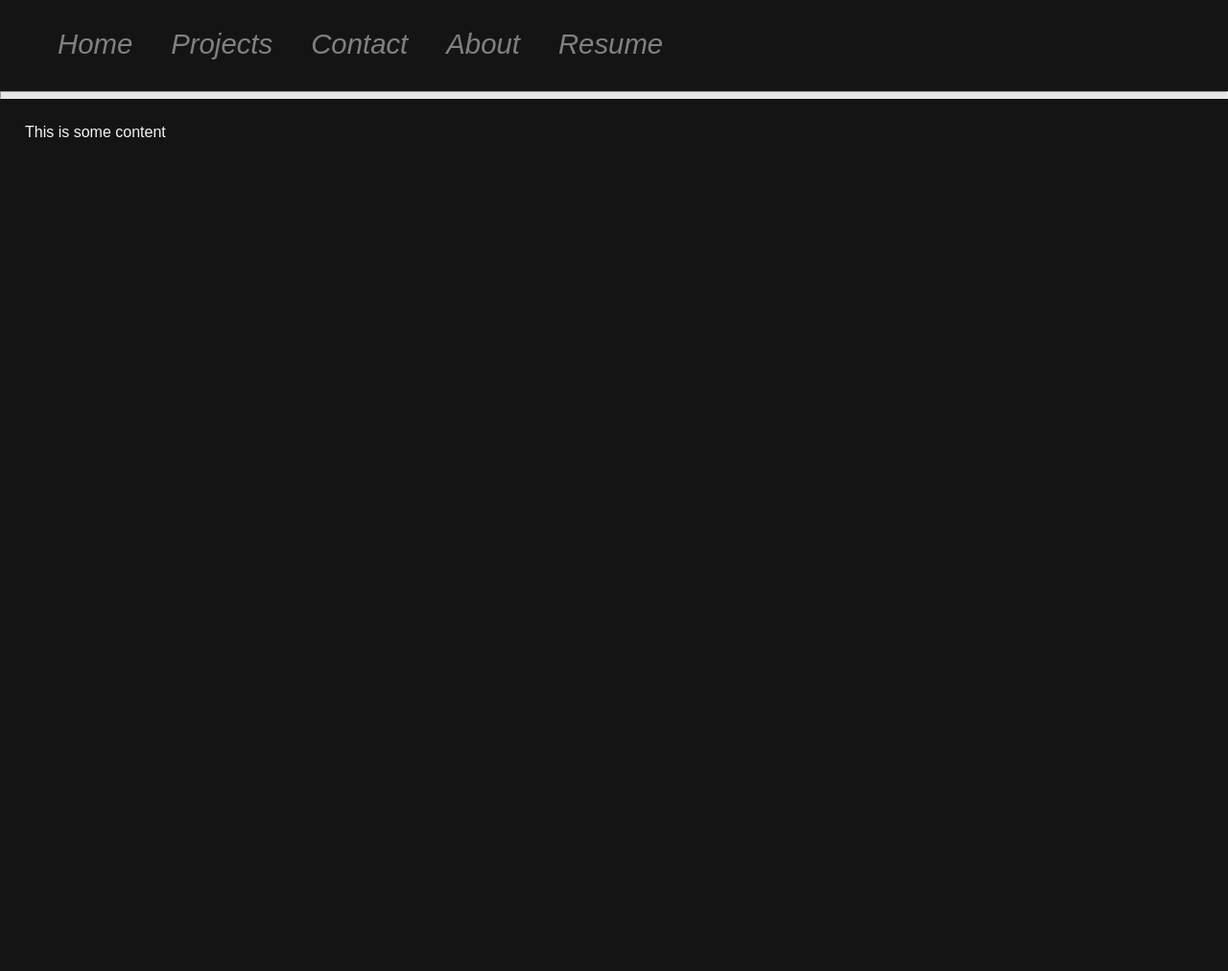
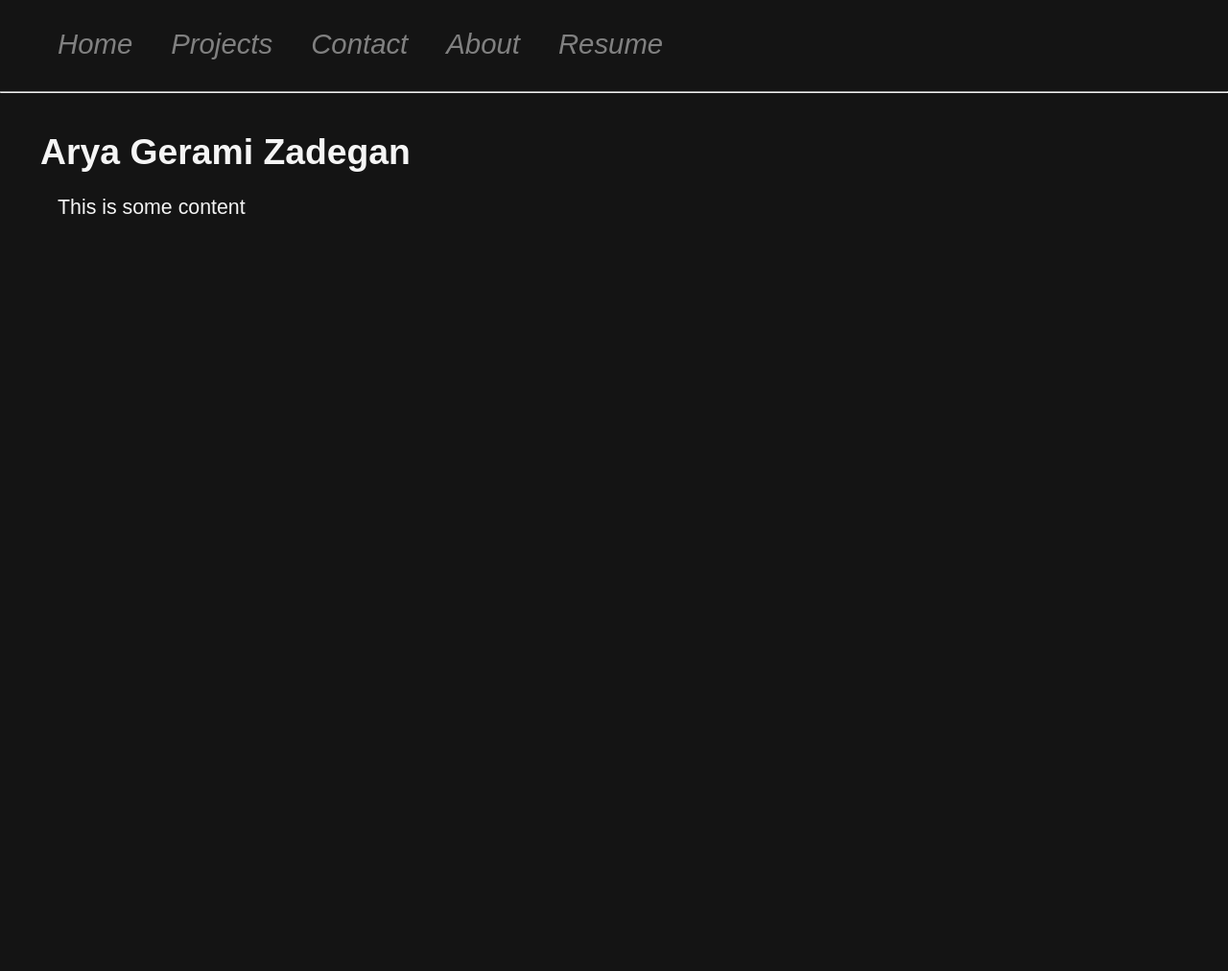
Before and after one commit to cookies-xor-cream/cookies-xor-cream.github.io, a Flask app: page / in a window 1280 px wide. Shown: the whole page at 96% size. Before the commit the page ends 143 px from the top, so only its background shows below. Run offline with Flask 2, Linux system fonts and the light colour scheme.

Commit message:
modularising page, adding contactinfo template

```diff
--- a/website/static/css/index.css
+++ b/website/static/css/index.css
@@ -26,6 +26,7 @@ body {
 	margin: 0;
 	padding: 0;
 
+	font-size: 16pt;
 	font-family: sans-serif;
 }
 
@@ -85,20 +86,44 @@ nav.top-nav a:hover {
 }
 
 hr.breaker {
-	height: 6px;
+	height: 0;
 	color: var(--platinum);
 	background-color: var(--platinum);
 	margin-bottom: 0;
 }
 
+/* page header */
+
+.header-wrapper {
+	display: flex;
+	align-items: center;
+
+	height: 100%;
+
+	background-color: var(--eerie-black);
+}
+
+h1.page-header {
+	font-size: 28pt;
+	background-color: inherit;
+
+	margin: 0;
+	margin-top: 24px;
+	padding: 16px;
+	padding-left: 42px;
+}
+
 /* page content */
 
-.page-content-wrapper {
+.content-wrapper {
 	display: flex;
 	align-items: center;
+
+	margin: 0;
+	padding: 0;
 }
 
-.page-content {
+.content-block {
 	background-color: var(--eerie-black);
 
 	display: flex;
@@ -109,5 +134,7 @@ hr.breaker {
 
 	margin: auto;
 
-	padding: 26px;
+	padding-top: 8px;
+	padding-bottom: 8px;
+	padding-left: 60px;
 }
--- a/website/templates/base.html
+++ b/website/templates/base.html
@@ -1,14 +1,17 @@
 <!DOCTYPE html>
 <html>
-<head>
-	<meta charset="utf-8">
-	<title>Arya</title>
-	<link rel="stylesheet" href="{{ url_for('static', filename='css/index.css') }}">
-</head>
+{% include "head.html" %}
 <body>
 	{% include "nav.html" %}
-	<div class="page-content-wrapper">
-		<div class="page-content">
+
+	<div class="header-wrapper">
+		<h1 class="page-header">
+			{% block pageheader %} {% endblock %}
+		</h1>
+	</div>
+
+	<div class="content-wrapper">
+		<div class="content-block">
 			{% block page %} {% endblock %}
 		</div>
 	</div>
--- /dev/null
+++ b/website/templates/head.html
@@ -0,0 +1,6 @@
+<head>
+	<meta charset="utf-8">
+	<title>Arya</title>
+	<link rel="stylesheet" href="{{ url_for('static', filename='css/index.css') }}">
+	<link rel="stylesheet" href="https://cdnjs.cloudflare.com/ajax/libs/font-awesome/4.7.0/css/font-awesome.min.css">
+</head>
--- a/website/templates/overview/overview.html
+++ b/website/templates/overview/overview.html
@@ -1,4 +1,9 @@
 {% extends "base.html" %}
+
+{% block pageheader %}
+Arya Gerami Zadegan
+{% endblock %}
+
 {% block page %}
 This is some content
 {% endblock %}
```
Also changed, not shown: website/templates/contact/contactinfo.html (added, +8 -0 lines), website/templates/contact/contact.html (added).
